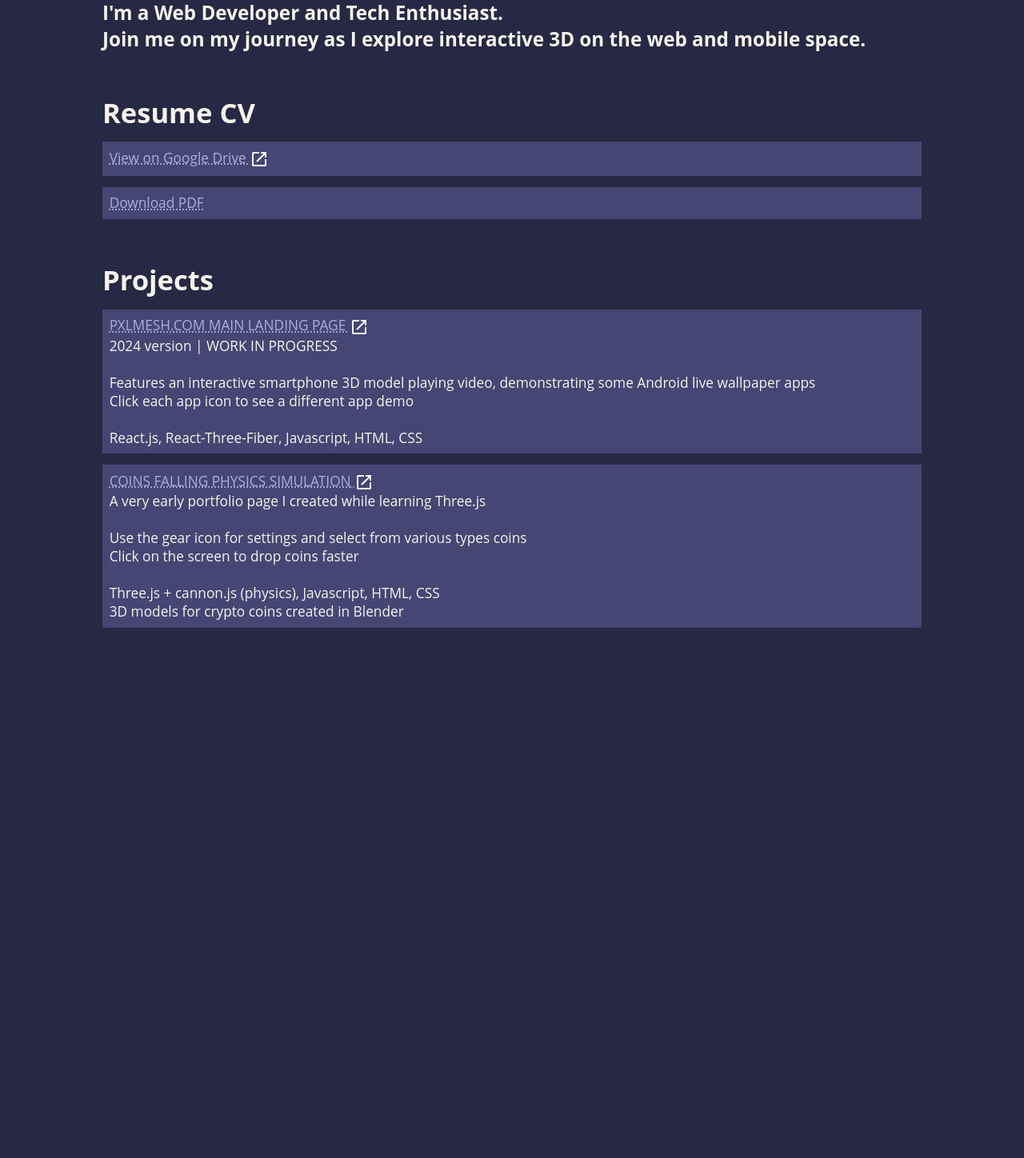
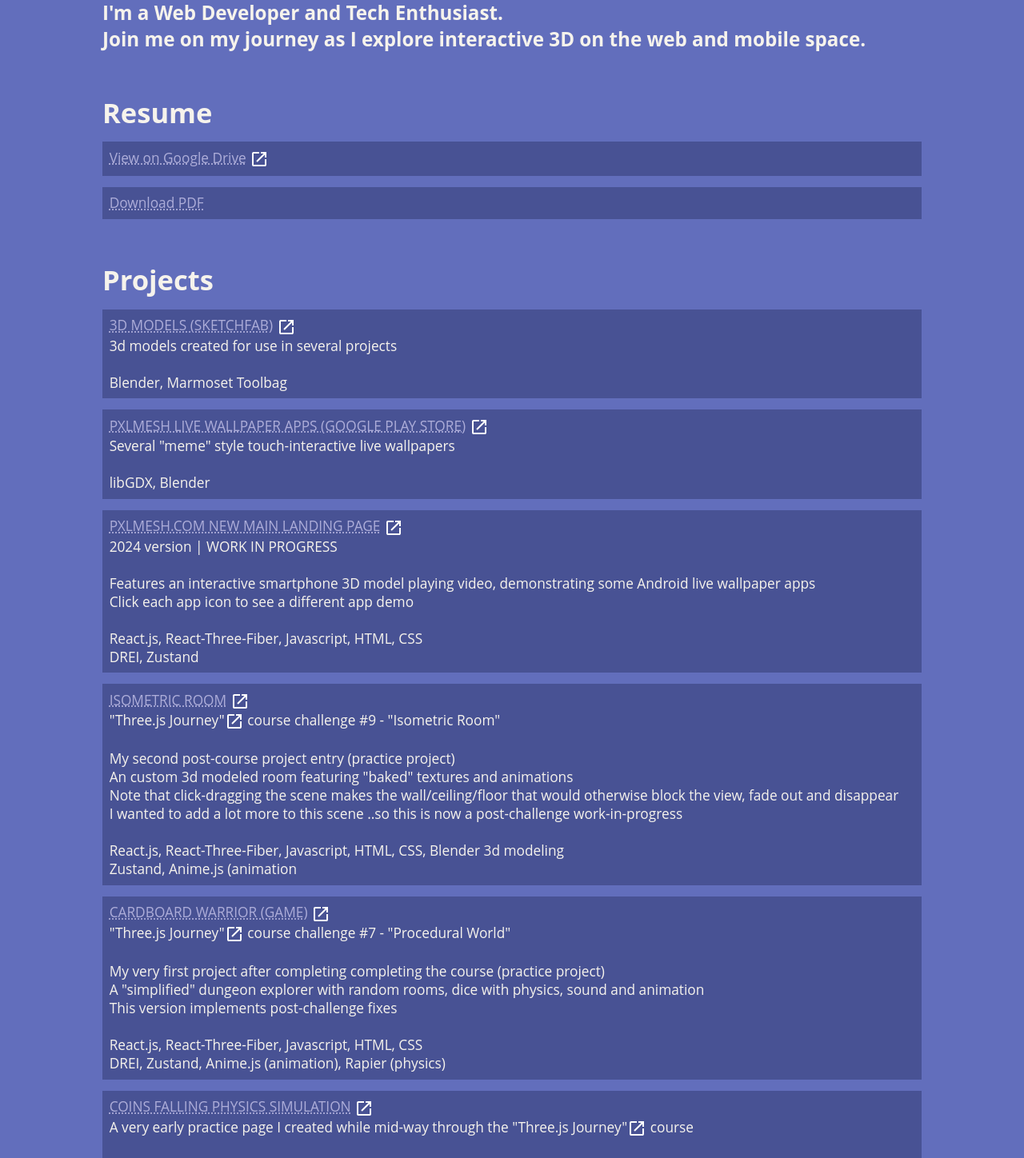
Before and after one commit to shpowley/my-portfolio, a React (Vite) app: page / in a window 1280 px wide. Shown: the part 252-1700 px from the top of the page at 80% size. Before the commit the page ends 1172 px from the top, so only its background shows below. Built offline with nearby package versions, Linux system fonts and the light colour scheme.

Commit message:
updates 2024-04-05

```diff
--- a/src/App.jsx
+++ b/src/App.jsx
@@ -17,12 +17,13 @@ const App = () => {
 
       {/* RESUME LINK */}
       <section id='section_resume'>
-        <h2>Resume CV</h2>
+        <h2>Resume</h2>
         <ul>
           <li>
-            <a href='https://docs.google.com/document/d/1as58EPwOzYj0Ray5RWMFAHGrBsM-_03rP5kLVBpscEI' target='_blank'>
-              View on Google Drive <ImageNewWindow />
+            <a href='https://docs.google.com/document/d/1cIJ3FQ_ps6kdlD1Oetcf8yOyHzvNCqsyA4B5uB9oBjw' target='_blank'>
+              View on Google Drive
             </a>
+            &nbsp;<ImageNewWindow />
           </li>
           <li>
             <a href='./Resume 2024.pdf' download target='_blank'>Download PDF</a>
@@ -35,23 +36,74 @@ const App = () => {
         <h2>Projects</h2>
         <ul>
           <li>
+            <a href='https://sketchfab.com/pxlmesh/models' target='_blank'>
+              3D MODELS (SKETCHFAB)
+            </a>
+            &nbsp;<ImageNewWindow />
+            <br />
+            3d models created for use in several projects<br /><br />
+            Blender, Marmoset Toolbag<br />
+          </li>
+          <li>
+            <a href='https://play.google.com/store/apps/dev?id=7623722857728643207' target='_blank'>
+              PXLMESH LIVE WALLPAPER APPS (GOOGLE PLAY STORE)
+            </a>
+            &nbsp;<ImageNewWindow />
+            <br />
+            Several "meme" style touch-interactive live wallpapers<br /><br />
+            libGDX, Blender<br />
+          </li>
+          <li>
             <a href='https://www.pxlmesh.com/dev/pxlmesh-smartphone/' target='_blank'>
-              PXLMESH.COM MAIN LANDING PAGE <ImageNewWindow />
+              PXLMESH.COM NEW MAIN LANDING PAGE
             </a>
+            &nbsp;<ImageNewWindow />
             <br />
             2024 version | WORK IN PROGRESS<br /><br />
             Features an interactive smartphone 3D model playing video, demonstrating some Android live wallpaper apps<br />
             Click each app icon to see a different app demo<br /><br />
             React.js, React-Three-Fiber, Javascript, HTML, CSS<br />
+            DREI, Zustand<br />
+          </li>
+          <li>
+            <a href='https://www.pxlmesh.com/dev/isometric-room/' target='_blank'>
+              ISOMETRIC ROOM
+            </a>
+            &nbsp;<ImageNewWindow />
+            <br />
+            "Three.js Journey"<a href='https://threejs-journey.com' target='_blank'><ImageNewWindow /></a> course challenge #9 - "Isometric Room"<br /><br />
+            My second post-course project entry (practice project)<br />
+            An custom 3d modeled room featuring "baked" textures and animations<br />
+            Note that click-dragging the scene makes the wall/ceiling/floor that would otherwise block the view, fade out and disappear<br />
+            I wanted to add a lot more to this scene ..so this is now a post-challenge work-in-progress<br /><br />
+            React.js, React-Three-Fiber, Javascript, HTML, CSS, Blender 3d modeling<br />
+            Zustand, Anime.js (animation<br />
+          </li>
+          <li>
+            <a href='https://www.pxlmesh.com/dev/cardboard-fixed/' target='_blank'>
+              CARDBOARD WARRIOR (GAME)
+            </a>
+            &nbsp;<ImageNewWindow />
+            <br />
+            "Three.js Journey"<a href='https://threejs-journey.com' target='_blank'><ImageNewWindow /></a> course challenge #7 - "Procedural World"<br /><br />
+            My very first project after completing completing the course (practice project)<br />
+            A "simplified" dungeon explorer with random rooms, dice with physics, sound and animation<br />
+            This version implements post-challenge fixes<br /><br />
+            React.js, React-Three-Fiber, Javascript, HTML, CSS<br />
+            DREI, Zustand, Anime.js (animation), Rapier (physics)<br />
           </li>
           <li>
             <a href='https://www.pxlmesh.com/dev/three-js/physics/' target='_blank'>
-              <span>COINS FALLING PHYSICS SIMULATION</span> <ImageNewWindow />
+              <span>COINS FALLING PHYSICS SIMULATION</span>
             </a>
+            &nbsp;<ImageNewWindow />
             <br />
-            A very early portfolio page I created while learning Three.js<br /><br />
+            A very early practice page I created while mid-way through the "Three.js Journey"<a href='https://threejs-journey.com' target='_blank'><ImageNewWindow /></a> course<br /><br />
             Use the gear icon for settings and select from various types coins<br />
             Click on the screen to drop coins faster<br /><br />
+            NOTE:<br />
+            I was only part-way through this course so performance may be an issue on older hardware<br />
+            There is still room for improved performance such as simplified models and instanced meshes<br /><br />
             Three.js + cannon.js (physics), Javascript, HTML, CSS<br />
             3D models for crypto coins created in Blender<br />
           </li>
--- a/src/index.css
+++ b/src/index.css
@@ -20,7 +20,7 @@ body,
 :root {
   color-scheme: light dark;
   color: rgb(246 243 236);
-  background-color: #272843;
+  background-color: #626ebc;
   --scale: 1.0;
   --section_margin: calc(3.0vw * var(--scale));
   --title_margin: calc(0.8vw * var(--scale));
@@ -48,7 +48,7 @@ a:hover {
 li {
   list-style: none;
   font-size: var(--li_font_size);
-  background-color: #454673;
+  background-color: #485294;
   padding: var(--li_padding);
 }
 
```
Also changed, not shown: 1 other file (tests, documents, lock files or other folders).
